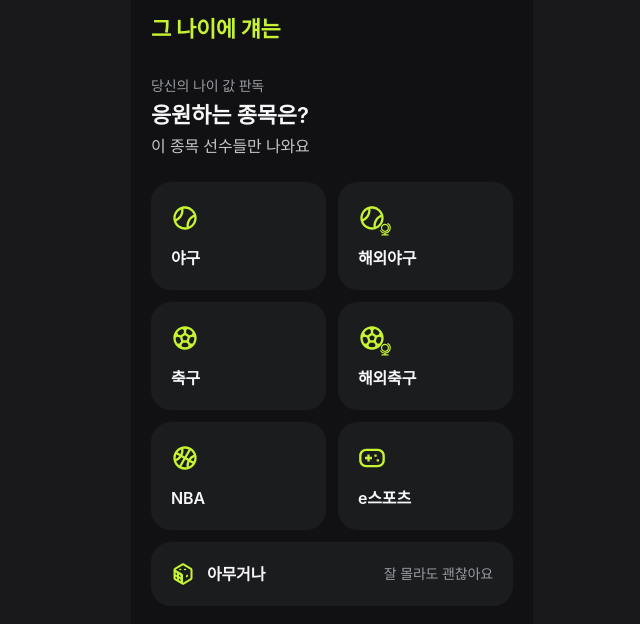
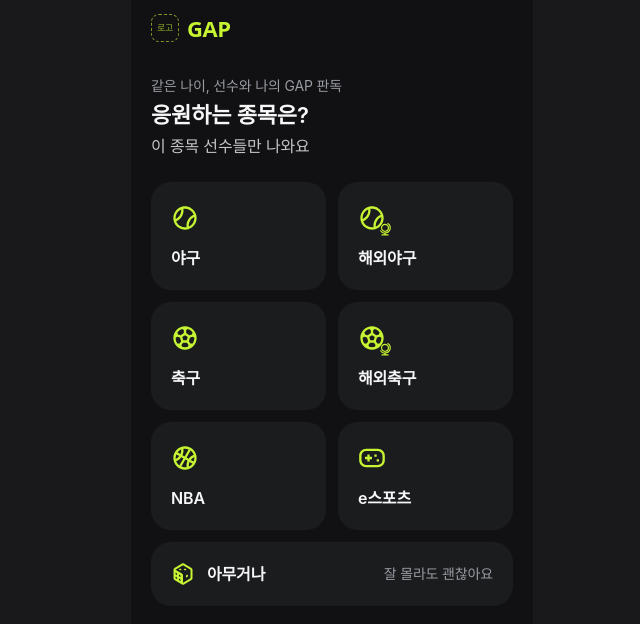
Before and after one commit to sangxxjin/ject-hackathon-2026, a Next.js app: page / in a window 1280 px wide. Shown: the top 624 px of the page, without its empty margins (308-948 px from the left). Built offline with nearby package versions, Linux system fonts and the light colour scheme; a web font is replaced by a local one.

Commit message:
feat: 서비스명 GAP 적용, 로고 자리 추가

```diff
--- a/app/layout.tsx
+++ b/app/layout.tsx
@@ -2,8 +2,8 @@ import type { Metadata, Viewport } from "next";
 import "./globals.css";
 
 export const metadata: Metadata = {
-  title: "그 나이에 걔는",
-  description: "나이를 넣으면, 그 나이에 그 선수가 뭘 했는지 판독해 드립니다.",
+  title: "GAP — 선수와 나 사이의 차이",
+  description: "나이를 넣으면 같은 나이에 선수가 해낸 일과 나 사이의 GAP을 보여주고, 오늘 운동할 이유를 드립니다.",
 };
 
 export const viewport: Viewport = {
--- a/components/screens/CardScreen.tsx
+++ b/components/screens/CardScreen.tsx
@@ -187,7 +187,7 @@ const PlayerCard = forwardRef<
       <p className="text-center text-sm font-semibold">“{oneLiner}”</p>
       <div className="flex flex-col gap-0.5 text-[11px] opacity-80">
         <span>{footer}</span>
-        <span>그 나이에 걔는 · 젝커톤 2026</span>
+        <span>GAP · 선수와의 차이를 운동으로 줄이자</span>
       </div>
     </div>
   );
--- a/components/screens/SportScreen.tsx
+++ b/components/screens/SportScreen.tsx
@@ -7,7 +7,7 @@ export function SportScreen({ selected, onSelect }: { selected: SportChoice | nu
   return (
     <div className="flex flex-1 flex-col pb-10">
       <Navigation />
-      <Top sub="당신의 나이 값 판독" title="응원하는 종목은?" desc="이 종목 선수들만 나와요" />
+      <Top sub="같은 나이, 선수와 나의 GAP 판독" title="응원하는 종목은?" desc="이 종목 선수들만 나와요" />
       <div className="grid grid-cols-2 gap-3 px-5">
         {SPORT_IDS.map((s) => (
           <Card key={s} selected={selected === s} onClick={() => onSelect(s)} className="flex flex-col gap-3">
--- a/components/ui.tsx
+++ b/components/ui.tsx
@@ -9,13 +9,33 @@ function cx(...c: (string | false | null | undefined)[]) {
   return c.filter(Boolean).join(" ");
 }
 
+/* ---------- Logo ---------- */
+
+/**
+ * 로고 자리. 로고 파일을 받으면 public/logo.svg로 넣고
+ * 아래 점선 박스를 <img src="/logo.svg" alt="" className="size-7" />로 바꾼다.
+ */
+export function Logo() {
+  return (
+    <span className="flex items-center gap-2">
+      <span
+        aria-hidden="true"
+        className="flex size-7 items-center justify-center rounded-lg border border-dashed border-primary/60 text-[9px] text-primary/70"
+      >
+        로고
+      </span>
+      <span className="font-display text-[22px] tracking-wider text-primary">GAP</span>
+    </span>
+  );
+}
+
 /* ---------- Navigation ---------- */
 
 export function Navigation({ title, onBack, right }: { title?: string; onBack?: () => void; right?: ReactNode }) {
   if (!onBack) {
     return (
       <header className="flex h-14 items-center justify-between px-5">
-        <span className="font-display text-[22px] text-primary">그 나이에 걔는</span>
+        <Logo />
         {right}
       </header>
     );
--- a/lib/hybrid.ts
+++ b/lib/hybrid.ts
@@ -21,7 +21,7 @@ const CopySchema = z.object({
   prescription: z.string(),
 });
 
-const COPY_PROMPT = `당신은 웹 서비스 "그 나이에 걔는"의 카피라이터입니다. 사용자는 자기 나이를 넣고, 같은 나이에 스포츠 선수가 해낸 일을 보고 충격을 받았습니다. 이제 위로, 동기부여, 신랄한 비판 중 하나를 고르고 오늘 10분짜리 운동 처방을 받습니다. 쓸데없는 비교로 시작해서 오늘 밖으로 나가게 만드는 것이 목표입니다.
+const COPY_PROMPT = `당신은 웹 서비스 "GAP"(선수와 나 사이의 차이를 보여주고 오늘 운동하게 만드는 서비스)의 카피라이터입니다. 사용자는 자기 나이를 넣고, 같은 나이에 스포츠 선수가 해낸 일을 보고 충격을 받았습니다. 이제 위로, 동기부여, 신랄한 비판 중 하나를 고르고 오늘 10분짜리 운동 처방을 받습니다. 쓸데없는 비교로 시작해서 오늘 밖으로 나가게 만드는 것이 목표입니다.
 
 입력으로 검증된 사실(JSON)이 주어집니다. 그 사실만 써서 문구를 만듭니다.
 
--- a/lib/prompt.ts
+++ b/lib/prompt.ts
@@ -4,7 +4,7 @@
  */
 import { SPORTS, type SportChoice, sportLabel } from "./sports";
 
-export const SYSTEM_PROMPT = `당신은 웹 서비스 "그 나이에 걔는"의 판독 엔진입니다. 당신이 만든 JSON은 앱 화면에 그대로 들어갑니다. 사용자와 대화하지 않습니다.
+export const SYSTEM_PROMPT = `당신은 웹 서비스 "GAP"(선수와 나 사이의 차이를 보여주고 오늘 운동하게 만드는 서비스)의 판독 엔진입니다. 당신이 만든 JSON은 앱 화면에 그대로 들어갑니다. 사용자와 대화하지 않습니다.
 
 # 서비스가 하는 일
 사용자는 응원하는 종목과 자기 나이만 입력합니다. 서비스는 그 종목의 유명 선수가 사용자와 같은 나이에 무엇을 해냈는지 보여줘서, 사용자가 "아…" 하고 피식 웃게 만듭니다. 이어서 사용자는 위로, 동기부여, 신랄한 비판 중 하나를 고르고, 마지막에는 오늘 실제로 몸을 움직일 작은 처방을 받습니다. 쓸데없는 비교로 시작해서 오늘 밖으로 나가게 만드는 것이 목표입니다.
```
Also changed, not shown: 5 other files (tests, documents, lock files or other folders).
